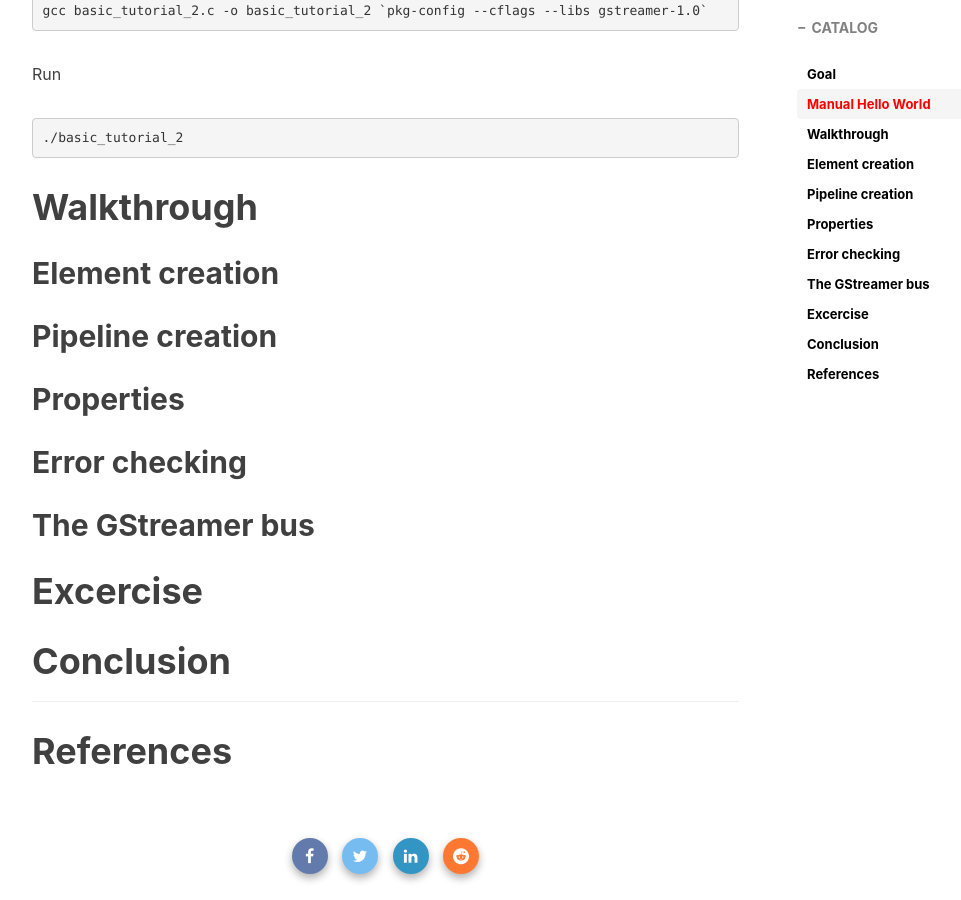
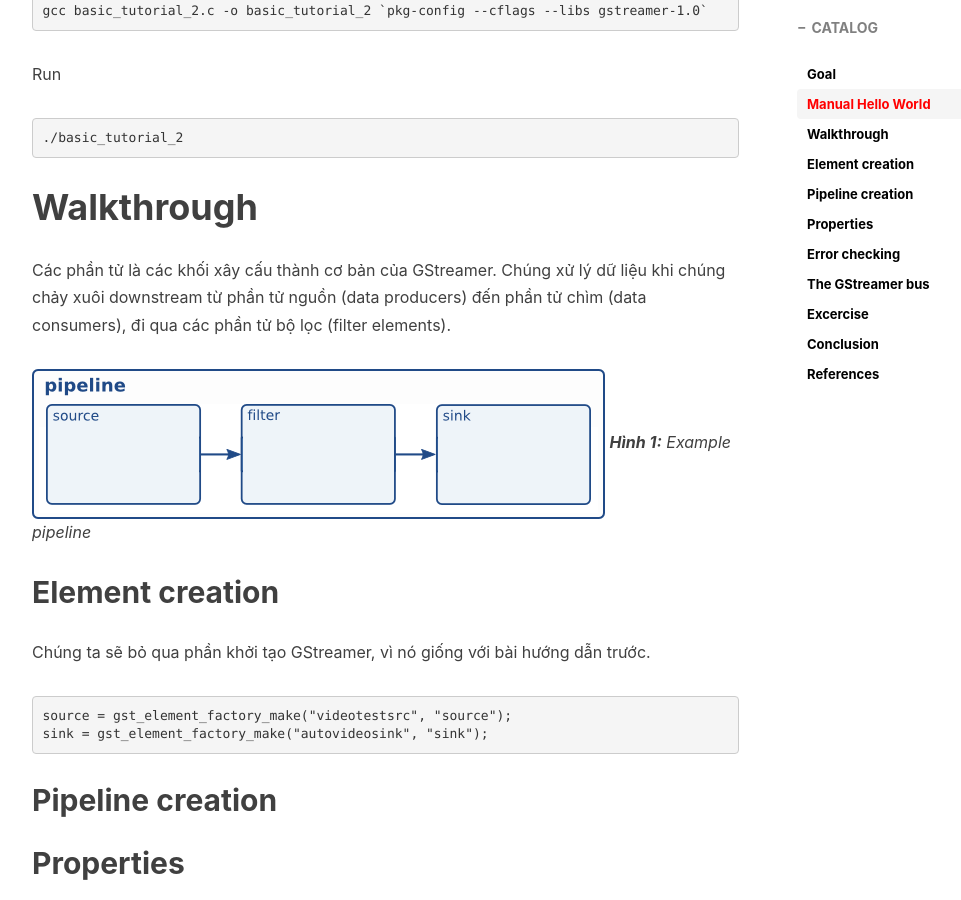
Before and after one commit to nab1010/nab1010.github.io, a Jekyll site: the page built from _posts/Knowledge/2022-12-13-GStreamer-04.md, in a window 1280 px wide and 900 px high, scrolled down 2789 px. Shown: the whole window, without its empty margins (233-1194 px from the left). Built offline with Jekyll 4.4.1, drawn with Linux system fonts in a browser that asks for light colours; nearby versions of some CDN libraries; comment, search, counter and statistics services are not loaded; some of the changed text lies outside the part shown.

Commit message:
nabang1010 update

````diff
--- a/_posts/Knowledge/2022-12-14-GStreamer-04.md
+++ b/_posts/Knowledge/2022-12-13-GStreamer-04.md
@@ -137,7 +137,23 @@ Run
 
 # Walkthrough
 
+Các phần tử là các khối xây cấu thành cơ bản của GStreamer. Chúng xử lý dữ liệu khi chúng chảy xuôi downstream từ phần tử nguồn (data producers) đến phần tử chìm (data consumers), đi qua các phần tử bộ lọc (filter elements).
+
+![Example pipeline](/img/in-post/2022/Dec/Knowledge/example_pipeline.png "Example pipeline")
+*__Hình 1:__ Example pipeline*
+
 ## Element creation
+
+Chúng ta sẽ bỏ qua phần khởi tạo GStreamer, vì nó giống với bài hướng dẫn trước.
+
+```bash
+source = gst_element_factory_make("videotestsrc", "source");
+sink = gst_element_factory_make("autovideosink", "sink");
+```
+
+
+
+
 ## Pipeline creation
 ## Properties
 ## Error checking
````
Also changed, not shown: img/in-post/2022/Dec/Knowledge/example_pipeline.png (added).
